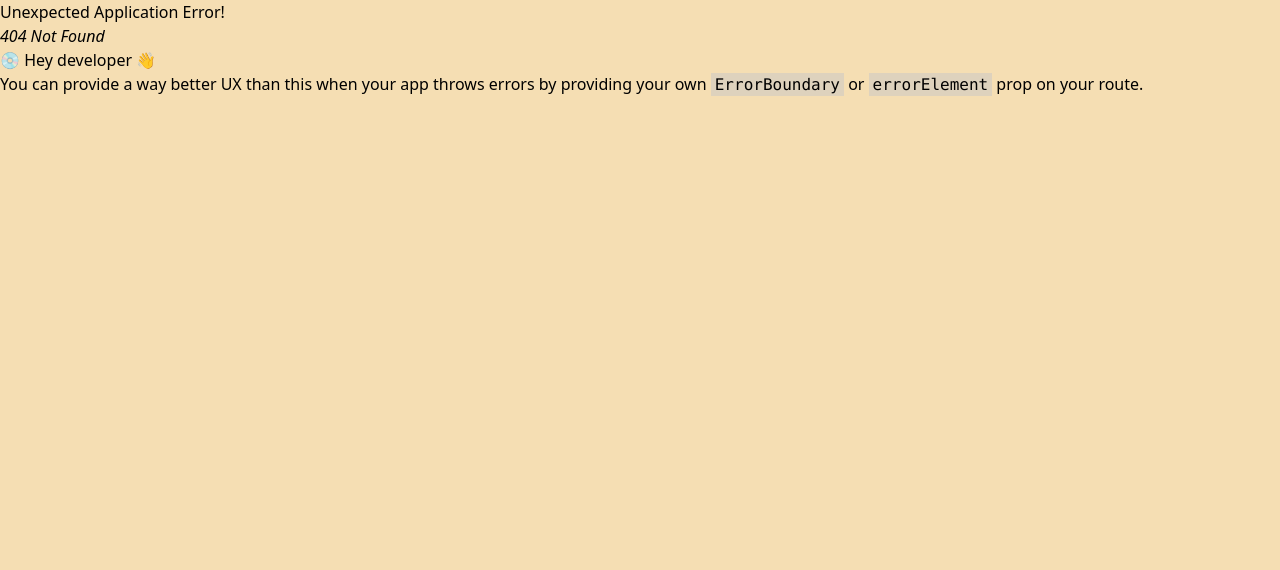
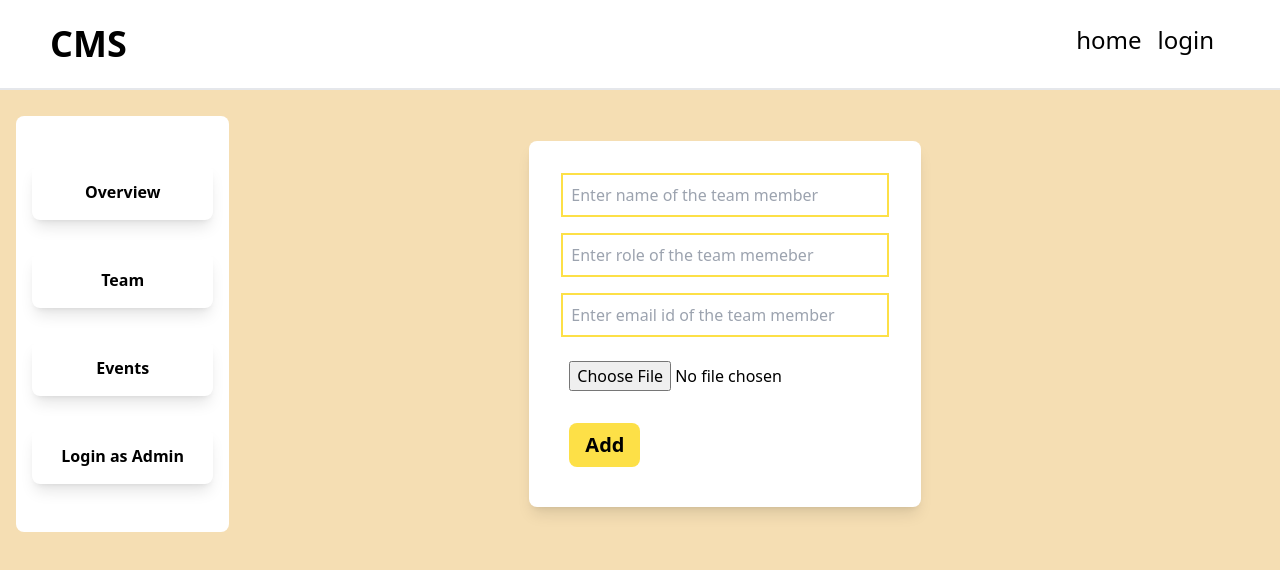
Before and after one commit to gdsc-gvp/CMS, a React (Vite) app in the folder frontend/: page /club/1/addTeamMember in a window 1280 px wide. Before the commit this address had no page. Shown: the top 570 px of the page. Built offline with nearby package versions, Linux system fonts and the light colour scheme.

Commit message:
added add team member feature

```diff
--- a/frontend/src/components/AdminLoginPage.js
+++ b/frontend/src/components/AdminLoginPage.js
@@ -27,7 +27,7 @@ function AdminLoginPage() {
         const data = await response.json();
 
         if(data.accessToken) {
-            setAdmin(clubId);
+            setAdmin(data);
             navigate("/club/" + clubId);
         } else {
             console.log(data);
--- a/frontend/src/components/App.js
+++ b/frontend/src/components/App.js
@@ -7,6 +7,7 @@ import ClubTeamList from "./ClubTeamList";
 import LoginPage from "./LoginPage";
 import AdminLoginPage from "./AdminLoginPage";
 import ClubEventList from "./ClubEventList";
+import AddTeamMember from "./club-admin/AddTeamMember";
 
 function App() {
     return (
@@ -45,6 +46,10 @@ const appRouter = createBrowserRouter([
                     {
                         path: "/club/:clubId/login",
                         element: <AdminLoginPage/>
+                    },
+                    {
+                        path: "/club/:clubId/addTeamMember",
+                        element: <AddTeamMember/>
                     }
                 ]
             }
--- a/frontend/src/components/ClubEventList.js
+++ b/frontend/src/components/ClubEventList.js
@@ -24,7 +24,7 @@ function ClubEventList() {
     return (
         <div className='m-1 w-9/12'>
             {eventList.map((post) => {
-                return <ClubEventPost key={post._id} description={post.postMessage} date={post.createdAt.slice(0, 10)}/>
+                return <ClubEventPost key={post._id} description={post.postMessage} date={post.createdAt.slice(0, 10)} title={post.postTitle}/>
             })}
         </div>
     );
--- a/frontend/src/components/ClubEventPost.js
+++ b/frontend/src/components/ClubEventPost.js
@@ -1,5 +1,5 @@
 function ClubEventPost(props) {
-    const {description, date} = props;
+    const {description, date, title} = props;
 
     return (
         <div className="flex m-4 p-2 bg-white rounded-lg cursor-pointer w-full">
@@ -7,7 +7,7 @@ function ClubEventPost(props) {
                 <img src={require("../images/event-image.jpg")} className="w-[250px]"></img>
             </div>
             <div className="p-4">
-                <h1 className="font-bold text-3xl">Event Title</h1>
+                <h1 className="font-bold text-3xl">{title}</h1>
                 <p className="mb-4">posted on {date}</p>
                 <p>{description.slice(0, 125) + "....."}</p>
             </div>
--- a/frontend/src/components/ClubMenu.js
+++ b/frontend/src/components/ClubMenu.js
@@ -1,18 +1,19 @@
 import { useContext } from "react";
 import { Link, useParams } from "react-router-dom";
 import AdminContext from "../utils/context/AdminContext";
+import AdminMenu from "./club-admin/AdminMenu";
 
 function ClubMenu() {
     const {clubId} = useParams();
 
-    const {admin, setAdmin} = useContext(AdminContext);
+    const {admin} = useContext(AdminContext);
 
     return (
         <div className="bg-white w-2/12 flex flex-col m-4 rounded-lg py-8 h-fit flex-initial">
             <Link className="bg-white shadow-lg py-4 px-6 m-4 rounded-lg font-bold hover:bg-yellow-50 text-center" to={"/club/" + clubId}><button>Overview</button></Link>
             <Link className="bg-white shadow-lg py-4 px-6 m-4 rounded-lg font-bold hover:bg-yellow-50 text-center" to={`/club/${clubId}/team`}><button>Team</button></Link>
             <Link className="bg-white shadow-lg py-4 px-6 m-4 rounded-lg font-bold hover:bg-yellow-50 text-center" to={`/club/${clubId}/events`}><button>Events</button></Link>
-            {admin === clubId ? <Link className="bg-white shadow-lg py-4 px-6 m-4 rounded-lg font-bold hover:bg-yellow-50 text-center"><button onClick={() => setAdmin(false)}>Logout</button></Link> :
+            {admin?.clubId === clubId ? <AdminMenu/> :
                 <Link className="bg-white shadow-lg py-4 px-6 m-4 rounded-lg font-bold hover:bg-yellow-50 text-center" to={`/club/${clubId}/login`}><button>Login as Admin</button></Link>
             }
         </div>
--- a/frontend/src/components/ClubOverview.js
+++ b/frontend/src/components/ClubOverview.js
@@ -21,6 +21,7 @@ function ClubOverview() {
     if(!clubData) {
         return <div>loading....</div>
     }
+
     return (
         <div className="flex bg-white p-4 rounded-lg m-4 h-fit justify-between w-9/12">
             <div className="m-6 flex-1">
@@ -30,7 +31,7 @@ function ClubOverview() {
             <div>
                 <img className="w-[300px] rounded-full shadow-lg" src={require("../images/gdsc-logo.png")} alt="club-logo"></img>
             </div>
-            {admin === clubId && <ClubOverViewUpdate/>}
+            {admin.clubId === clubId && <ClubOverViewUpdate/>}
         </div>
     );
 }
--- /dev/null
+++ b/frontend/src/components/club-admin/AddTeamMember.js
@@ -0,0 +1,44 @@
+import { useContext, useState } from "react";
+import AdminContext from "../../utils/context/AdminContext";
+import { useLocation, useNavigate } from "react-router-dom";
+
+function AddTeamMember() {
+    const [name, setName] = useState('');
+    const [role, setRole] = useState('');
+    const [email, setEmail] = useState('');
+
+    const {admin} = useContext(AdminContext);
+    const location = useLocation();
+    const clubId = location.pathname.split('/')[2];
+    const navigate = useNavigate();
+
+
+    async function addMember(e) {
+        e.preventDefault();
+        const respone = await fetch('http://localhost:3000/api/addRole', {
+            method: 'POST',
+            body: JSON.stringify({name: name, roleName: role, clubId: clubId, adminPrivilage: false, email: email}),
+            headers: {
+                'Content-type': 'application/json; charset=UTF-8',
+                'Authorization': `BEARER ${admin.accessToken}`
+            }
+        });
+        const data = await respone.json();
+        if(data) {
+            navigate(`/club/${clubId}/team`);
+        }
+    }
+    return (
+        <div className="flex justify-center w-9/12 items-center">
+            <form className="flex flex-col m-2 bg-white rounded-lg shadow-lg p-6" onSubmit={(e) => addMember(e)}>
+                <input className="p-2 m-2 border-yellow-300 border-2"  type="text" name="name" placeholder="Enter name of the team member"  onChange={(e) => setName(e.target.value)} value={name}></input>
+                <input className="p-2 m-2 border-yellow-300 border-2" type="text" name="role" placeholder="Enter role of the team memeber" onChange={(e) => setRole(e.target.value)} value={role}></input>
+                <input className="p-2 m-2 border-yellow-300 border-2"  type="text" name="name" placeholder="Enter email id of the team member"  onChange={(e) => setEmail(e.target.value)} value={email}></input>
+                <input type="file" className="p-2 m-2" name="photo"/>
+                <button className="py-2 px-4 bg-yellow-300 w-fit rounded-lg m-4 font-bold text-xl" type="submit">Add</button>
+            </form>
+        </div>
+    );
+}
+
+export default AddTeamMember;
--- /dev/null
+++ b/frontend/src/components/club-admin/AdminMenu.js
@@ -0,0 +1,17 @@
+import { useContext } from "react";
+import { Link, useParams } from "react-router-dom";
+import AdminContext from "../../utils/context/AdminContext";
+
+function AdminMenu() {
+    const {clubId} = useParams();
+    const {setAdmin} = useContext(AdminContext);
+    return (
+        <div className="flex flex-col">
+            <Link className="bg-white shadow-lg py-4 px-6 m-4 rounded-lg font-bold hover:bg-yellow-50 text-center"><button onClick={() => setAdmin(false)}>Logout</button></Link>
+            <Link className="bg-white shadow-lg py-4 px-6 m-4 rounded-lg font-bold hover:bg-yellow-50 text-center" to={`/club/${clubId}/addTeamMember`}>Add team member</Link>
+            <Link className="bg-white shadow-lg py-4 px-6 m-4 rounded-lg font-bold hover:bg-yellow-50 text-center">Add Event</Link>
+        </div>
+    );
+}
+
+export default AdminMenu;
```
